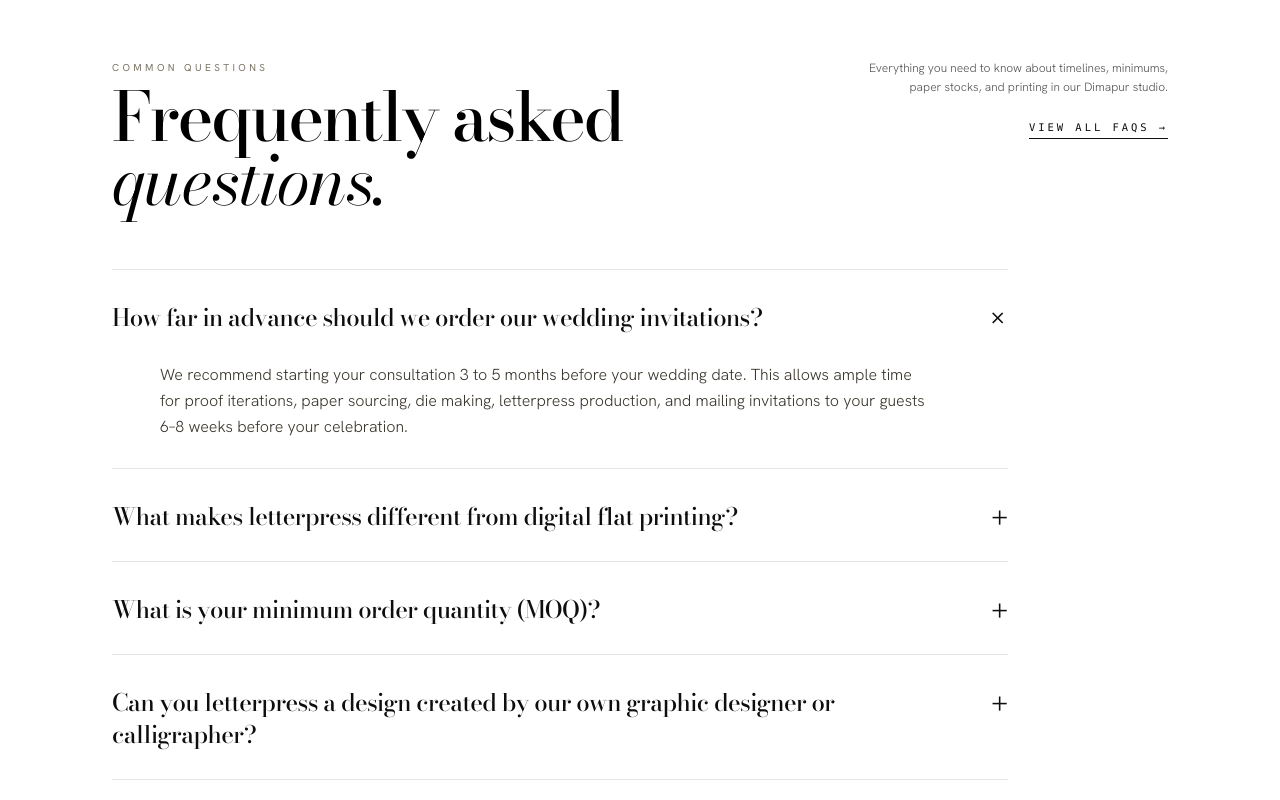
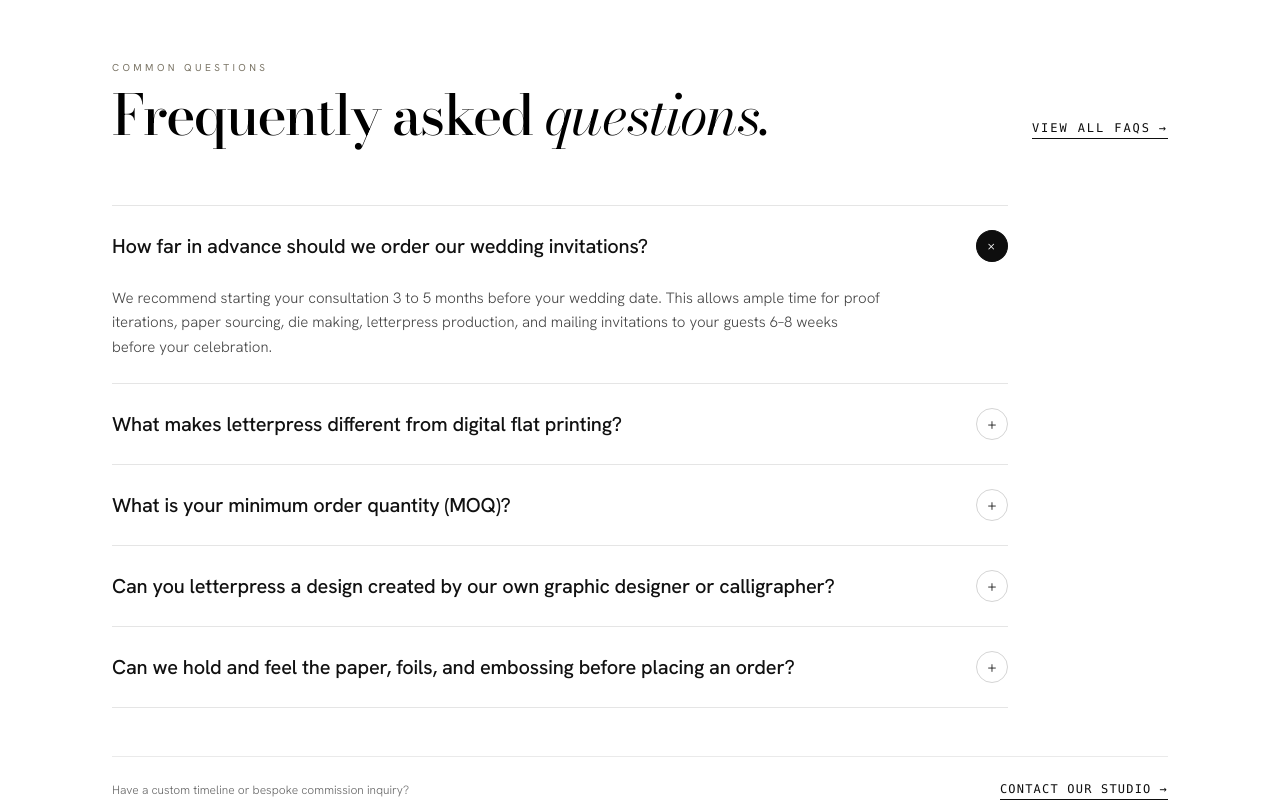
Before and after one commit to khiasu/FamousLetterPress, a Next.js app: page / in a window 1280 px wide. Shown: the part 8540-9340 px from the top of the page. Built offline with nearby package versions, Linux system fonts and the light colour scheme.

Commit message:
Refine FAQ section styling, typography, remove broken whatsapp link and paragraph

```diff
--- a/src/app/faq/page.tsx
+++ b/src/app/faq/page.tsx
@@ -62,7 +62,7 @@ export default function FAQPage() {
                   {sec.items.map((item, idx) => (
                     <Reveal key={item.q} delay={idx * 0.04}>
                       <div className="bg-white border border-[#E5E5E5] p-6 md:p-8">
-                        <h3 className="font-serif text-lg text-black mb-2">{item.q}</h3>
+                        <h3 className="font-sans text-base md:text-lg font-medium text-black mb-2 tracking-[-0.01em]">{item.q}</h3>
                         <p className="text-xs md:text-sm text-[#555555] font-light leading-relaxed">{item.a}</p>
                       </div>
                     </Reveal>
--- a/src/components/home/HomeFAQSection.tsx
+++ b/src/components/home/HomeFAQSection.tsx
@@ -62,20 +62,21 @@ export function HomeFAQSection() {
       aria-label="Frequently Asked Questions"
     >
       <div className="w">
-        <div className="flex flex-col md:flex-row md:items-start justify-between gap-8 mb-14">
-          <div className="max-w-xl">
-            <p className="k mb-2">Common Questions</p>
-            <h2 className="d text-[clamp(32px,8vw,68px)] leading-[0.95] mt-1 font-serif text-black">
+        <div className="flex flex-col sm:flex-row sm:items-end justify-between gap-6 mb-12 sm:mb-16">
+          <div>
+            <p className="k mb-3">Common Questions</p>
+            <h2 className="d text-[clamp(32px,6vw,56px)] leading-[1] font-serif text-black tracking-tight">
               Frequently asked <i>questions.</i>
             </h2>
           </div>
 
-          <div className="max-w-xs md:text-right">
-            <p className="text-xs text-[#555] font-light leading-relaxed mb-4">
-              Everything you need to know about timelines, minimums, paper stocks, and printing in our Dimapur studio.
-            </p>
-            <Link href="/faq" className="ln text-[11px] font-mono uppercase tracking-[0.16em]">
-              View all FAQs &rarr;
+          <div className="shrink-0">
+            <Link
+              href="/faq"
+              className="inline-flex items-center gap-2 text-xs font-mono uppercase tracking-[0.16em] text-black hover:opacity-60 transition-opacity border-b border-black pb-0.5"
+            >
+              <span>View all FAQs</span>
+              <span aria-hidden="true">&rarr;</span>
             </Link>
           </div>
         </div>
@@ -92,29 +93,30 @@ export function HomeFAQSection() {
                 <button
                   type="button"
                   onClick={() => toggle(faq.id)}
-                  className="w-full py-6 sm:py-7 flex items-baseline justify-between text-left gap-6 group cursor-pointer"
+                  className="w-full py-5 sm:py-6 flex items-center justify-between text-left gap-6 group cursor-pointer"
                   aria-expanded={isOpen}
                 >
-                  <h3 className="font-serif text-xl sm:text-2xl text-black font-medium tracking-tight group-hover:opacity-70 transition-opacity">
+                  <h3 className="font-sans text-base sm:text-lg md:text-xl font-medium text-[#111111] tracking-[-0.01em] group-hover:text-black transition-colors pr-2">
                     {faq.question}
                   </h3>
 
                   <span
-                    className={`text-2xl sm:text-3xl font-light text-black transition-transform duration-300 shrink-0 select-none ${
-                      isOpen ? "rotate-45" : "rotate-0"
+                    className={`w-8 h-8 rounded-full border border-[#D5D5D5] flex items-center justify-center text-base font-light text-black transition-all duration-300 shrink-0 select-none group-hover:border-black ${
+                      isOpen ? "rotate-45 bg-black text-white border-black" : "rotate-0 bg-transparent"
                     }`}
+                    aria-hidden="true"
                   >
                     +
                   </span>
                 </button>
 
                 <div
-                  className={`overflow-hidden transition-all duration-400 ease-in-out ${
-                    isOpen ? "max-h-96 pb-7 opacity-100" : "max-h-0 opacity-0"
+                  className={`overflow-hidden transition-all duration-300 ease-in-out ${
+                    isOpen ? "max-h-96 pb-6 opacity-100" : "max-h-0 opacity-0"
                   }`}
                 >
-                  <div className="pl-8 sm:pl-12 pr-4 sm:pr-12">
-                    <p className="text-sm sm:text-base text-[#3b372e] font-light leading-relaxed max-w-3xl">
+                  <div className="pr-4 sm:pr-12">
+                    <p className="text-sm sm:text-[15px] text-[#444444] font-light leading-relaxed max-w-3xl">
                       {faq.answer}
                     </p>
                   </div>
@@ -125,22 +127,18 @@ export function HomeFAQSection() {
         </div>
 
         {/* Bottom Contact / Link note */}
-        <div className="mt-12 pt-6 flex flex-wrap items-center justify-between gap-4 text-xs text-[#666]">
+        <div className="mt-12 pt-6 border-t border-[#EAEAEA] flex flex-col sm:flex-row sm:items-center justify-between gap-4 text-xs text-[#666]">
           <p className="font-light">
             Have a custom timeline or bespoke commission inquiry?
           </p>
-          <div className="flex items-center gap-6">
-            <Link href="/faq" className="ln text-[11px] font-mono uppercase tracking-widest">
-              Read comprehensive FAQ &rarr;
+          <div>
+            <Link
+              href="/contact"
+              className="inline-flex items-center gap-2 text-xs font-mono uppercase tracking-widest text-black hover:opacity-60 transition-opacity border-b border-black pb-0.5"
+            >
+              <span>Contact our studio</span>
+              <span aria-hidden="true">&rarr;</span>
             </Link>
-            <a
-              href="https://wa.me/+918416099340"
-              target="_blank"
-              rel="noopener noreferrer"
-              className="text-[11px] font-mono uppercase tracking-widest text-black hover:opacity-60 transition-opacity"
-            >
-              Ask on WhatsApp &nearr;
-            </a>
           </div>
         </div>
       </div>
```
